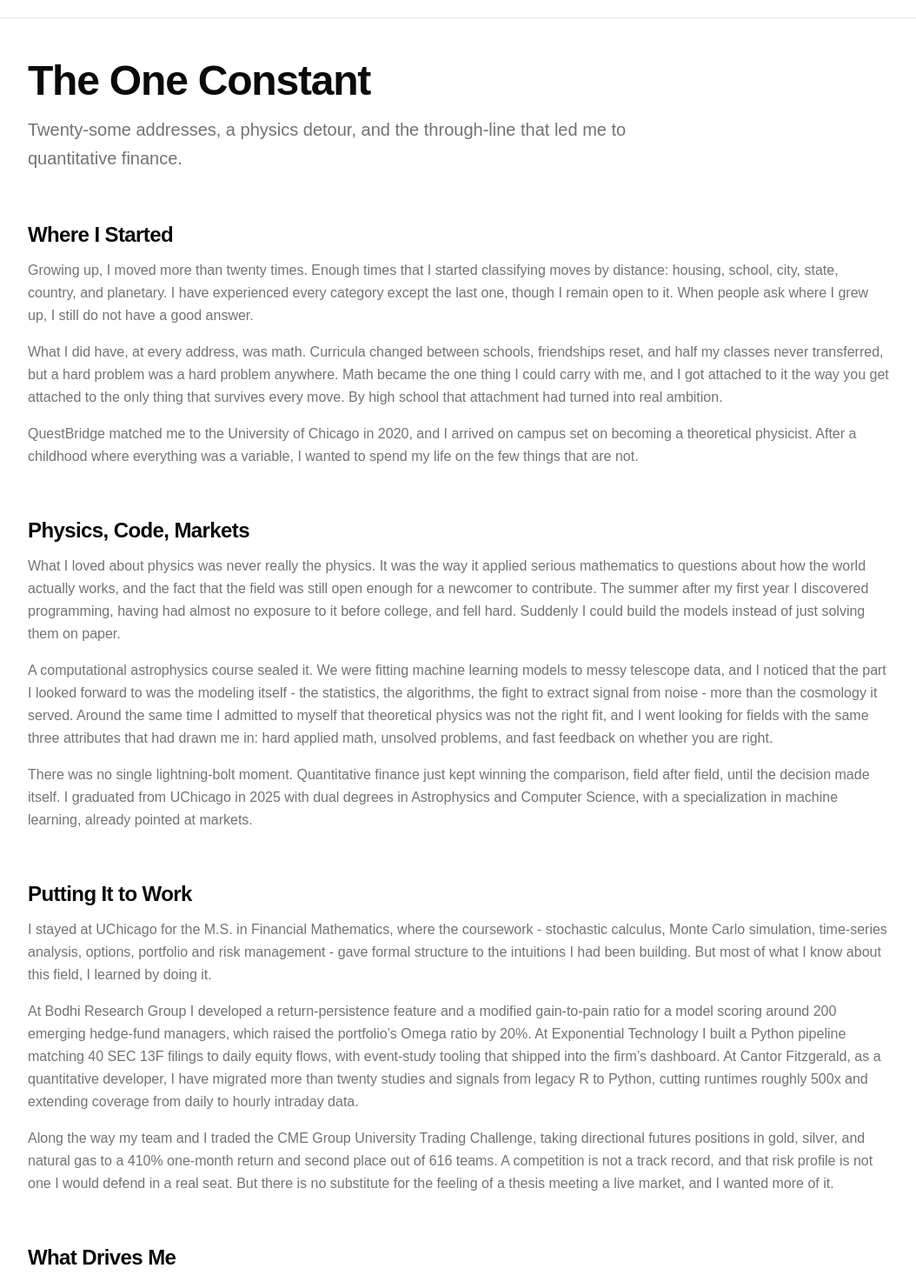
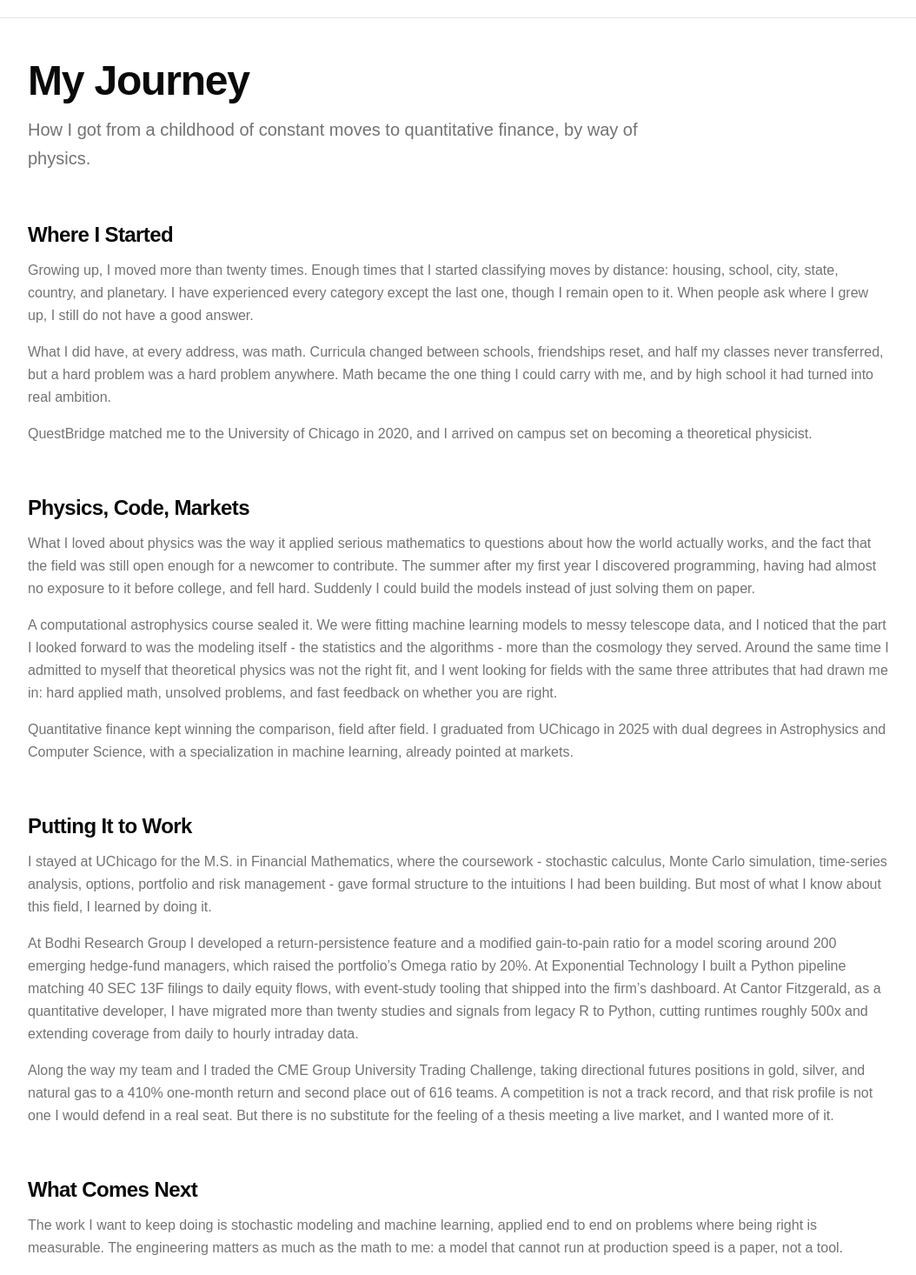
Before and after one commit to Emax25/portfolio-website, a React (Vite) app: page /journey in a window 1280 px wide. Shown: the part 44-1510 px from the top of the page at 87% size, without its empty margins (112-1166 px from the left). Built offline with nearby package versions, Linux system fonts and the light colour scheme.

Commit message:
Remove AI-sounding copy from Journey page; retitle to My Journey
Cut the variable/constant conceit and the meta-narrating closer,
rewrite the final section as a plain forward-looking close, and
drop stock phrases and rhetorical triplets from the pivot section.

```diff
--- a/src/content/journey.ts
+++ b/src/content/journey.ts
@@ -1,26 +1,26 @@
 import type { JourneyContent } from './types';
 
 export const journey: JourneyContent = {
-  title: 'The One Constant',
+  title: 'My Journey',
   subtitle:
-    'Twenty-some addresses, a physics detour, and the through-line that led me to quantitative finance.',
+    'How I got from a childhood of constant moves to quantitative finance, by way of physics.',
   sections: [
     {
       id: 'origin',
       heading: 'Where I Started',
       body: [
         'Growing up, I moved more than twenty times. Enough times that I started classifying moves by distance: housing, school, city, state, country, and planetary. I have experienced every category except the last one, though I remain open to it. When people ask where I grew up, I still do not have a good answer.',
-        'What I did have, at every address, was math. Curricula changed between schools, friendships reset, and half my classes never transferred, but a hard problem was a hard problem anywhere. Math became the one thing I could carry with me, and I got attached to it the way you get attached to the only thing that survives every move. By high school that attachment had turned into real ambition.',
-        'QuestBridge matched me to the University of Chicago in 2020, and I arrived on campus set on becoming a theoretical physicist. After a childhood where everything was a variable, I wanted to spend my life on the few things that are not.'
+        'What I did have, at every address, was math. Curricula changed between schools, friendships reset, and half my classes never transferred, but a hard problem was a hard problem anywhere. Math became the one thing I could carry with me, and by high school it had turned into real ambition.',
+        'QuestBridge matched me to the University of Chicago in 2020, and I arrived on campus set on becoming a theoretical physicist.'
       ]
     },
     {
       id: 'pivot',
       heading: 'Physics, Code, Markets',
       body: [
-        'What I loved about physics was never really the physics. It was the way it applied serious mathematics to questions about how the world actually works, and the fact that the field was still open enough for a newcomer to contribute. The summer after my first year I discovered programming, having had almost no exposure to it before college, and fell hard. Suddenly I could build the models instead of just solving them on paper.',
-        'A computational astrophysics course sealed it. We were fitting machine learning models to messy telescope data, and I noticed that the part I looked forward to was the modeling itself - the statistics, the algorithms, the fight to extract signal from noise - more than the cosmology it served. Around the same time I admitted to myself that theoretical physics was not the right fit, and I went looking for fields with the same three attributes that had drawn me in: hard applied math, unsolved problems, and fast feedback on whether you are right.',
-        'There was no single lightning-bolt moment. Quantitative finance just kept winning the comparison, field after field, until the decision made itself. I graduated from UChicago in 2025 with dual degrees in Astrophysics and Computer Science, with a specialization in machine learning, already pointed at markets.'
+        'What I loved about physics was the way it applied serious mathematics to questions about how the world actually works, and the fact that the field was still open enough for a newcomer to contribute. The summer after my first year I discovered programming, having had almost no exposure to it before college, and fell hard. Suddenly I could build the models instead of just solving them on paper.',
+        'A computational astrophysics course sealed it. We were fitting machine learning models to messy telescope data, and I noticed that the part I looked forward to was the modeling itself - the statistics and the algorithms - more than the cosmology they served. Around the same time I admitted to myself that theoretical physics was not the right fit, and I went looking for fields with the same three attributes that had drawn me in: hard applied math, unsolved problems, and fast feedback on whether you are right.',
+        'Quantitative finance kept winning the comparison, field after field. I graduated from UChicago in 2025 with dual degrees in Astrophysics and Computer Science, with a specialization in machine learning, already pointed at markets.'
       ]
     },
     {
@@ -33,11 +33,11 @@ export const journey: JourneyContent = {
       ]
     },
     {
-      id: 'drive',
-      heading: 'What Drives Me',
+      id: 'next',
+      heading: 'What Comes Next',
       body: [
-        'The through-line in everything above is the same: take a messy real-world signal and build something rigorous, fast, and testable around it. That is what pulled me into physics, what made me fall for programming, and what I now get to do with market data. Markets just grade your model every single day, which is exactly the kind of feedback I went looking for.',
-        'I find it fitting that after a childhood where everything kept changing, I chose a field where everything changes by design, and the job is to find what does not. That is the work I want to keep doing: stochastic modeling, machine learning, and fast systems applied end to end on problems where being right is measurable. The addresses never stayed the same. The pursuit has.'
+        'The work I want to keep doing is stochastic modeling and machine learning, applied end to end on problems where being right is measurable. The engineering matters as much as the math to me: a model that cannot run at production speed is a paper, not a tool.',
+        'I do not know yet which corner of the field I will end up in, and I am in no hurry to decide. Every project so far has changed how I approached the next one, and I would like to keep it that way.'
       ]
     }
   ]
```
